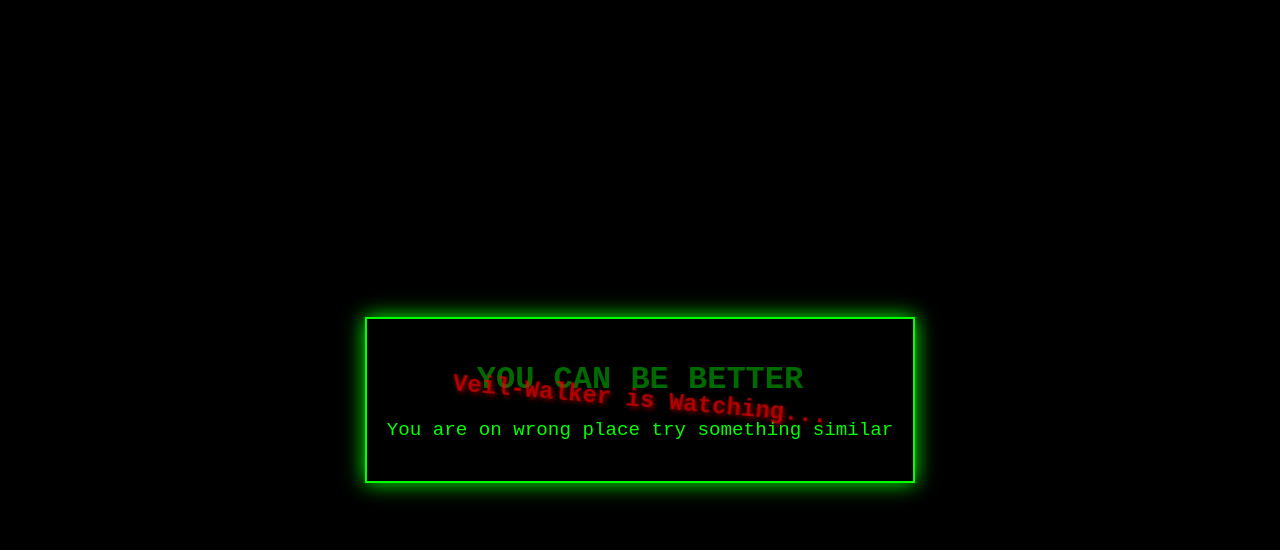
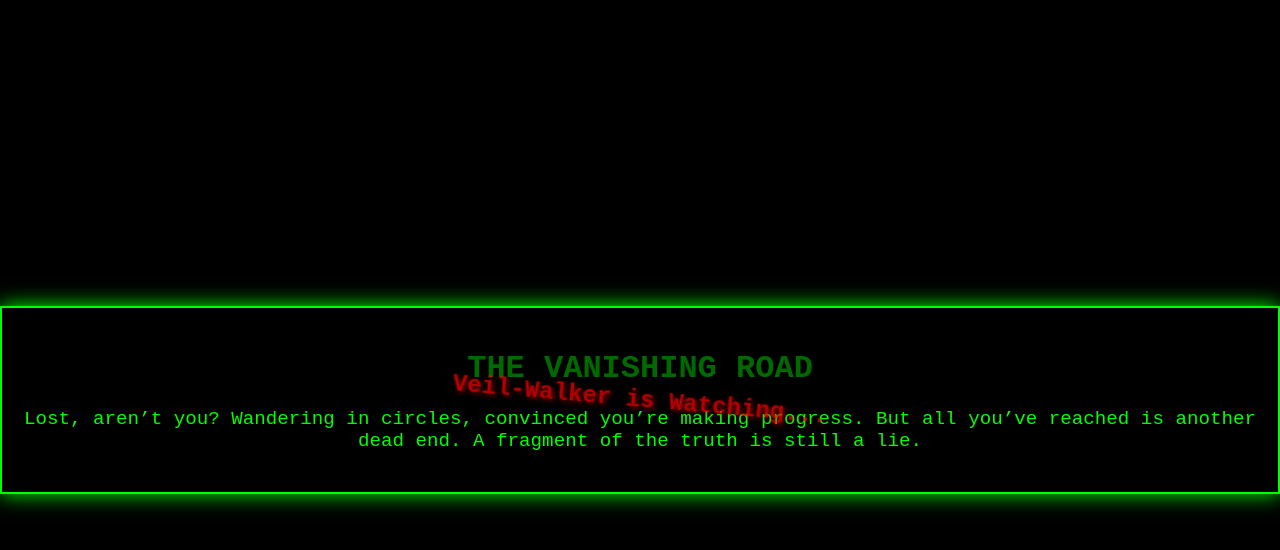
Before and after one commit to omega-mirage/endpoint-hustle, a Flask app: page /VEIL-WALKER in a window 1280 px wide. Shown: the top 550 px of the page. Run offline with Flask 3, Linux system fonts and the light colour scheme.

Commit message:
Update veil_walker.html

```diff
--- a/templates/veil_walker.html
+++ b/templates/veil_walker.html
@@ -63,8 +63,9 @@
 </head>
 <body>
     <div class="container">
-        <h1>You can be better</h1>
-        <p>You are on wrong place try something similar</p>
+        <h1>The Vanishing Road</h1>
+        <p>Lost, aren’t you? Wandering in circles, convinced you’re making progress. But all you’ve reached is another dead end. A fragment of the truth is still a lie.
+</p>
     </div>
     <div class="glitch">Veil-Walker is Watching...</div>
 </body>
```
